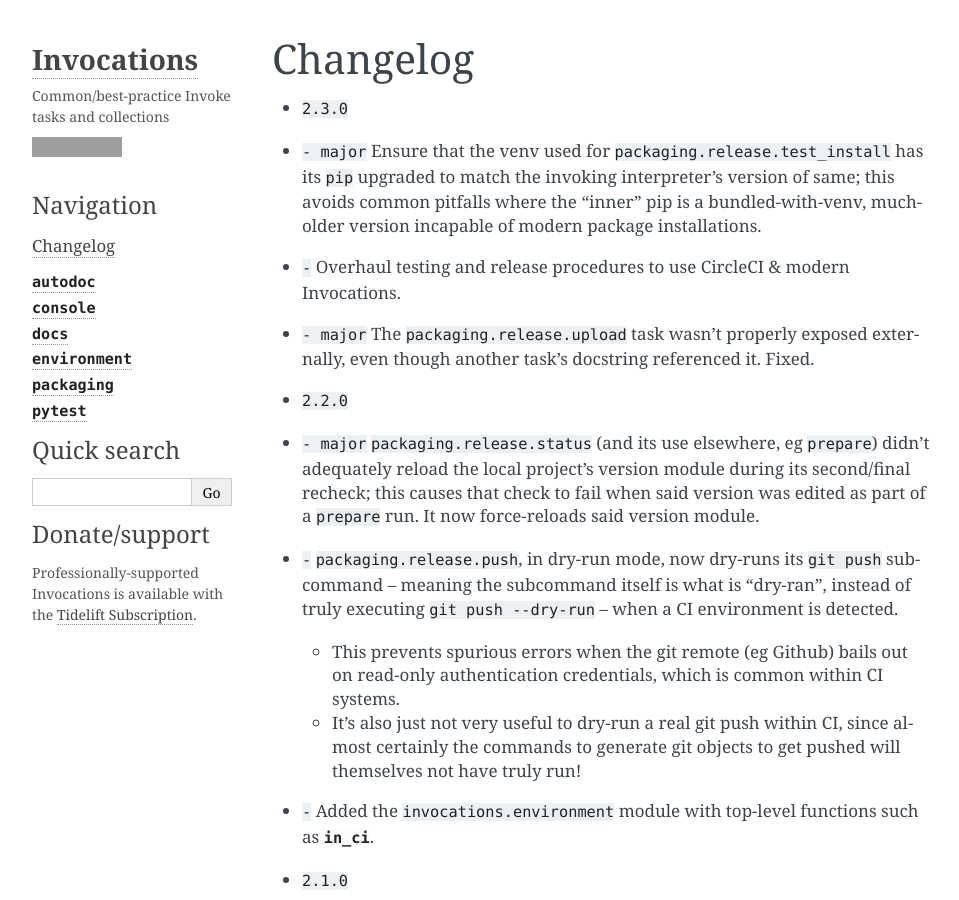
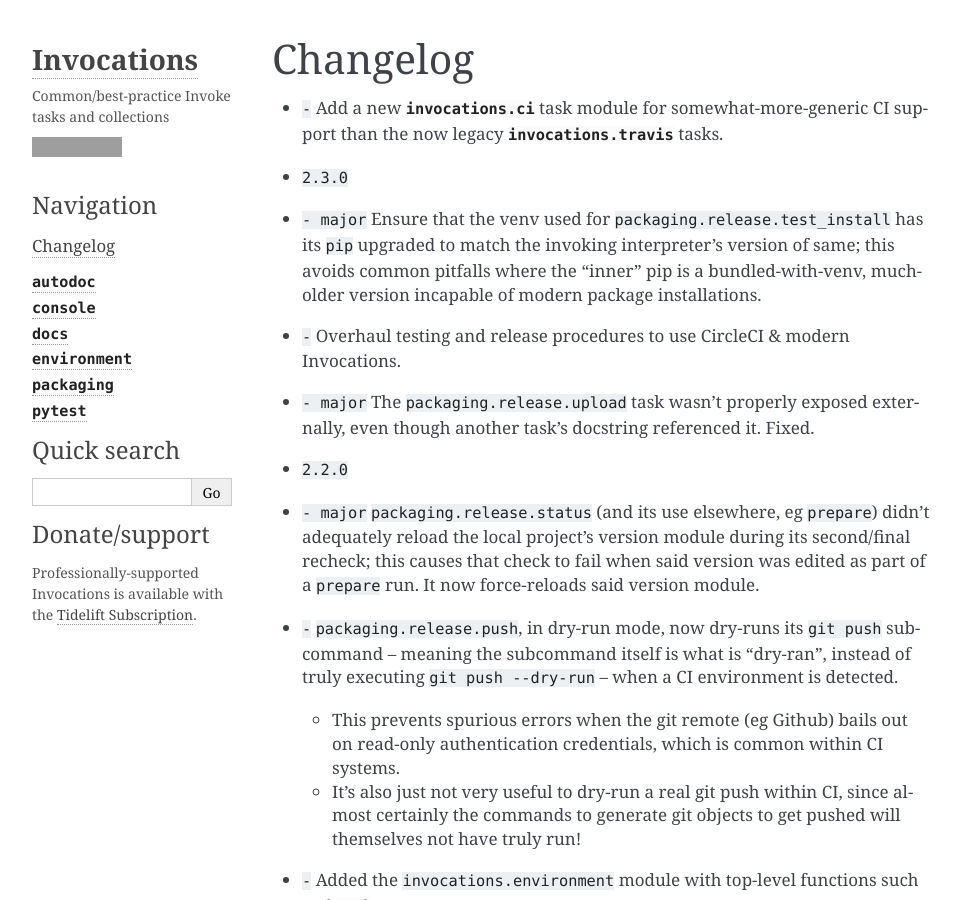
Before and after one commit to pyinvoke/invocations, a Sphinx documentation site: the page built from docs/changelog.rst, in a window 1280 px wide and 900 px high. Shown: the whole window, without its empty margins (148-1107 px from the left). Built offline with Sphinx 7.4.7, drawn with Linux system fonts in a browser that asks for light colours; cross-references to code outside the pages are shown as plain code; grey boxes are pictures that could not be loaded.

Commit message:
Changelog, version bump for new ci module

```diff
--- a/docs/changelog.rst
+++ b/docs/changelog.rst
@@ -2,6 +2,8 @@
 Changelog
 =========
 
+- :feature:`-` Add a new `invocations.ci` task module for somewhat-more-generic
+  CI support than the now legacy `invocations.travis` tasks.
 - :release:`2.3.0 <2021-09-24>`
 - :bug:`- major` Ensure that the venv used for
   ``packaging.release.test_install`` has its ``pip`` upgraded to match the
--- a/invocations/_version.py
+++ b/invocations/_version.py
@@ -1,2 +1,2 @@
-__version_info__ = (2, 3, 0)
+__version_info__ = (2, 4, 0)
 __version__ = ".".join(map(str, __version_info__))
```
